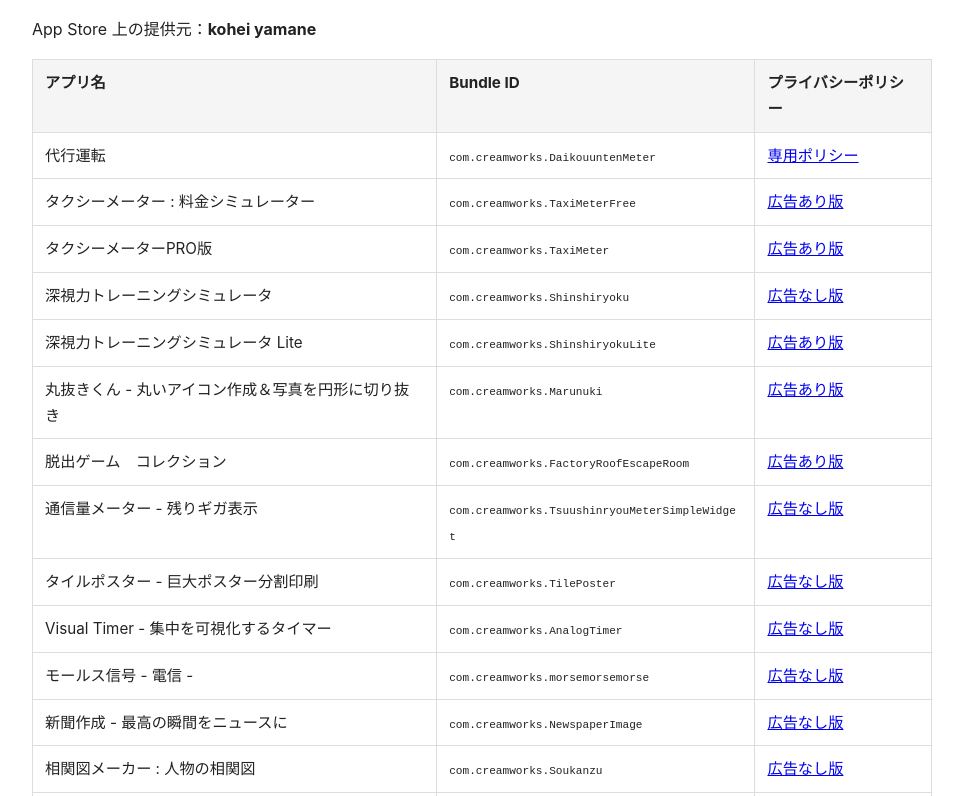
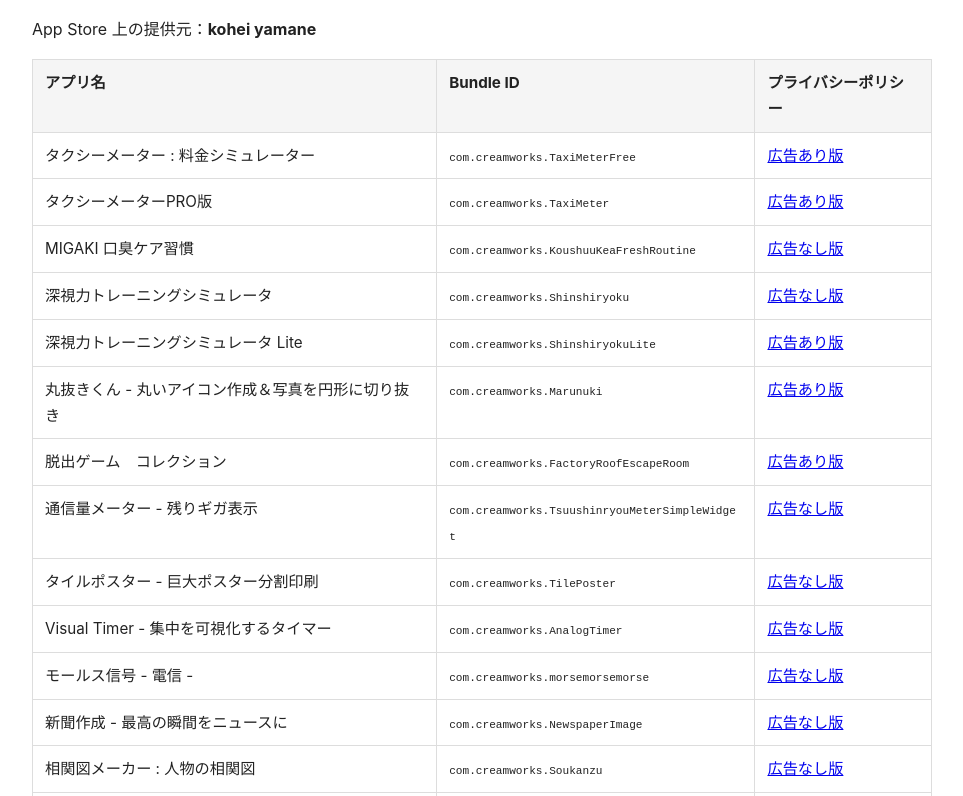
Before and after one commit to sankon3/sankon3.github.io, a plain HTML site: page privacy/index.html in a window 1280 px wide. Shown: the part 1166-1962 px from the top of the page, without its empty margins (158-1121 px from the left). Drawn offline with Linux system fonts and the light colour scheme.

Commit message:
プライバシーに口臭ケアを追記

```diff
--- a/privacy/index.html
+++ b/privacy/index.html
@@ -147,11 +147,6 @@
   <tbody>
 <!-- BEGIN:IOS_APPS_JA -->
     <tr>
-      <td>代行運転</td>
-      <td><code>com.creamworks.DaikouuntenMeter</code></td>
-      <td><a href="daikouunten.html">専用ポリシー</a></td>
-    </tr>
-    <tr>
       <td>タクシーメーター : 料金シミュレーター</td>
       <td><code>com.creamworks.TaxiMeterFree</code></td>
       <td><a href="ads.html">広告あり版</a></td>
@@ -160,6 +155,11 @@
       <td>タクシーメーターPRO版</td>
       <td><code>com.creamworks.TaxiMeter</code></td>
       <td><a href="ads.html">広告あり版</a></td>
+    </tr>
+    <tr>
+      <td>MIGAKI 口臭ケア習慣</td>
+      <td><code>com.creamworks.KoushuuKeaFreshRoutine</code></td>
+      <td><a href="no-ads.html">広告なし版</a></td>
     </tr>
     <tr>
       <td>深視力トレーニングシミュレータ</td>
@@ -512,11 +512,6 @@
   <tbody>
 <!-- BEGIN:IOS_APPS_EN -->
     <tr>
-      <td>代行運転</td>
-      <td><code>com.creamworks.DaikouuntenMeter</code></td>
-      <td><a href="daikouunten.html">Dedicated policy</a></td>
-    </tr>
-    <tr>
       <td>タクシーメーター : 料金シミュレーター</td>
       <td><code>com.creamworks.TaxiMeterFree</code></td>
       <td><a href="ads.html">With ads</a></td>
@@ -525,6 +520,11 @@
       <td>タクシーメーターPRO版</td>
       <td><code>com.creamworks.TaxiMeter</code></td>
       <td><a href="ads.html">With ads</a></td>
+    </tr>
+    <tr>
+      <td>MIGAKI 口臭ケア習慣</td>
+      <td><code>com.creamworks.KoushuuKeaFreshRoutine</code></td>
+      <td><a href="no-ads.html">No ads</a></td>
     </tr>
     <tr>
       <td>深視力トレーニングシミュレータ</td>
```
Also changed, not shown: privacy/no-ads.html (+8 -0 lines).
